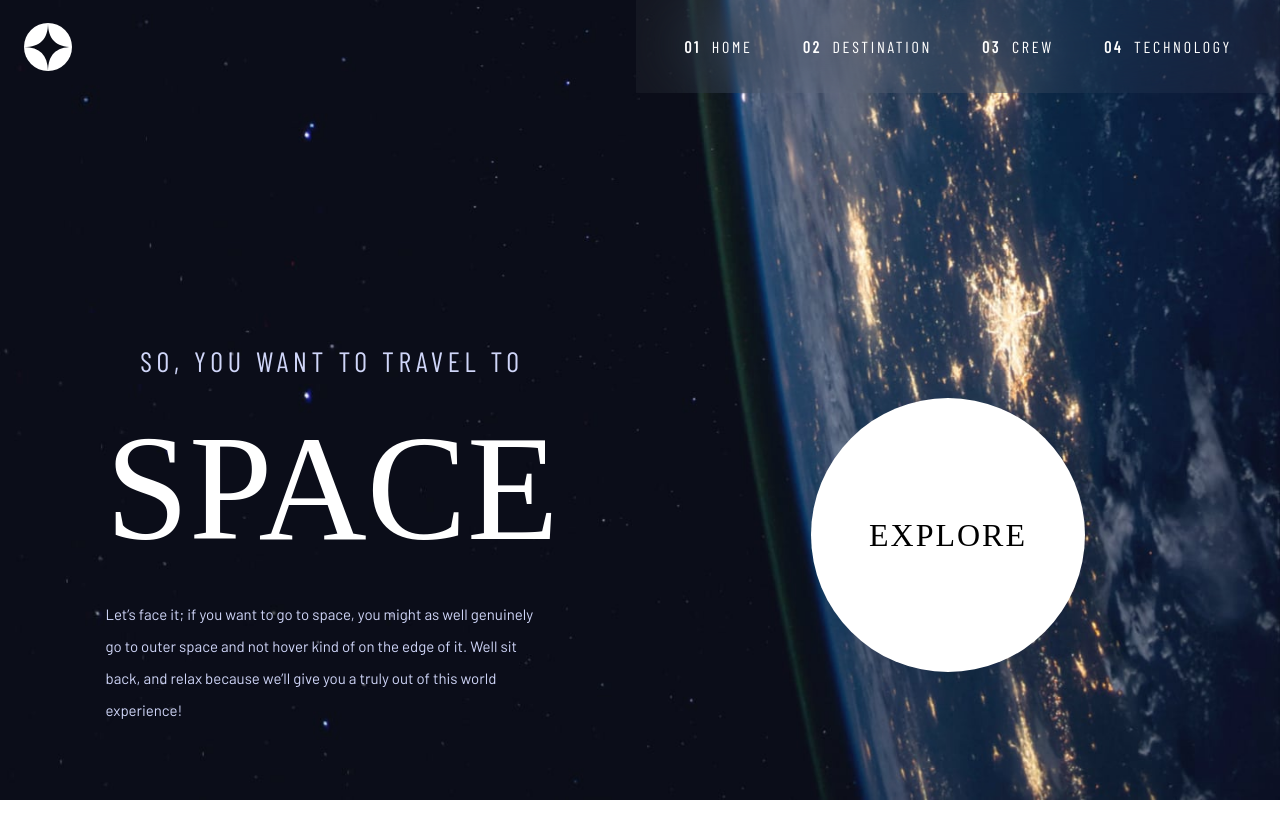
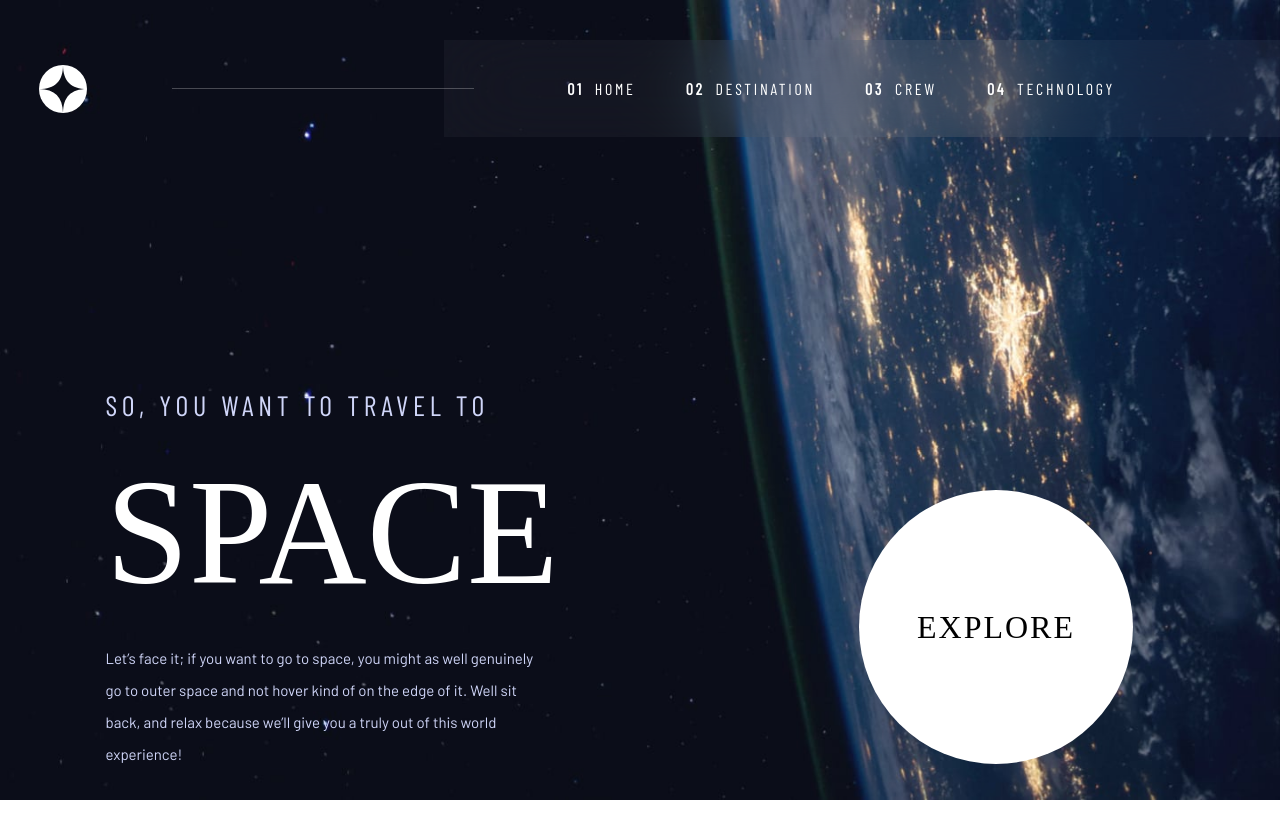
Before and after one commit to YerikAH/space-tourism-frontend-mentor, a React (Vite) app: page / in a window 1280 px wide. Shown: the top 838 px of the page. Built offline with nearby package versions, Linux system fonts and the light colour scheme; a web font is replaced by a local one.

Commit message:
home and nav

```diff
--- a/src/index.css
+++ b/src/index.css
@@ -6,6 +6,7 @@
   --purple-light: #d0d6f9;
   --white: #ffffff;
   --white-transparent: rgba(255, 255, 255, 0.04);
+  --white-transparent-pale: rgba(255, 255, 255, 0.1);
   --font-barlow: "Barlow", sans-serif;
   --font-barlow-condensed: "Barlow Condensed", sans-serif;
   --font-bellefair: "Bellefair", serif;
--- a/src/styles/home_style.ts
+++ b/src/styles/home_style.ts
@@ -60,7 +60,8 @@ export const DivGridTwo = styled.div`
     margin-bottom: 5.625rem;
   }
   @media (min-width: 1000px) {
-    margin-top: 0rem;
+    margin-top: 6rem;
+    margin-left: 6rem;
     margin-bottom: 0rem;
   }
 `;
@@ -94,6 +95,7 @@ export const HeadlineSecond = styled.h2`
     font-size: 1.75rem;
     line-height: 2.125rem;
     letter-spacing: 4.725px;
+    text-align: left;
   }
 `;
 
@@ -121,17 +123,26 @@ export const CircleStyleButton = styled.button`
   border-radius: 255px;
   text-align: center;
   letter-spacing: 1.25px;
+  transition: 0.3s;
   font: normal normal 400 1.25rem/1.438rem var(--font-bellefair);
-
+  &:hover {
+    box-shadow: 0px 0px 0px 80px var(--white-transparent-pale);
+  }
   @media (min-width: 720px) {
     width: 15.125rem;
     height: 15.125rem;
     font-size: 2rem;
     line-height: 2.313rem;
     letter-spacing: 2px;
+    &:hover {
+      box-shadow: 0px 0px 0px 120px var(--white-transparent-pale);
+    }
   }
   @media (min-width: 1000px) {
     width: 17.125rem;
     height: 17.125rem;
+    &:hover {
+      box-shadow: 0px 0px 0px 150px var(--white-transparent-pale);
+    }
   }
 `;
--- a/src/styles/navegator_style.ts
+++ b/src/styles/navegator_style.ts
@@ -7,11 +7,14 @@ export const NavegatorStyle = styled.nav`
   display: flex;
   justify-content: space-between;
   align-items: center;
-  /* padding: 1.5rem 1.5rem 0 1.5rem; */
+  @media (min-width: 1000px) {
+    padding-top: 2.5rem;
+  }
 `;
 export const UlStyle = styled.ul`
   display: ${(props) => props.className === "desktop-menu" && "none"};
-
+  position: relative;
+  z-index: 5;
   @media (min-width: 720px) {
     display: flex;
     gap: 37px;
@@ -23,10 +26,21 @@ export const UlStyle = styled.ul`
   }
   @media (min-width: 1000px) {
     gap: 50px;
+    padding: ${(props) =>
+      props.className === "desktop-menu" &&
+      "2.438rem 10.313rem 2.438rem 7.688rem"};
   }
 `;
 export const Decoration = styled.div`
   display: none;
+  background: var(--white);
+  mix-blend-mode: normal;
+  opacity: 0.25;
+  width: 100%;
+  height: 1px;
+  position: relative;
+  left: 30px;
+  z-index: 100;
   @media (min-width: 1000px) {
     display: block;
   }
@@ -34,6 +48,25 @@ export const Decoration = styled.div`
 export const LiStyle = styled.li``;
 export const AStyle = styled.a`
   display: flex;
+  position: relative;
+  &::after {
+    content: "";
+    width: 100%;
+    height: 3px;
+    transform: scaleX(0);
+    background-color: var(--white);
+    bottom: -2.32rem;
+    transition: 0.3s;
+    position: absolute;
+  }
+  &:hover::after {
+    transform: scale(1);
+  }
+  @media (min-width: 1000px) {
+    &::after {
+      bottom: -2.438rem;
+    }
+  }
 `;
 export const BStyle = styled.b`
   display: none;
@@ -57,6 +90,9 @@ export const SpanStyle = styled.span`
 `;
 export const LogoStyle = styled.img`
   margin-left: 1.5rem;
+  @media (min-width: 1000px) {
+    margin: 0 3.438rem 0 2.438rem;
+  }
 `;
 
 export const HamStyleButton = styled.button`
```
